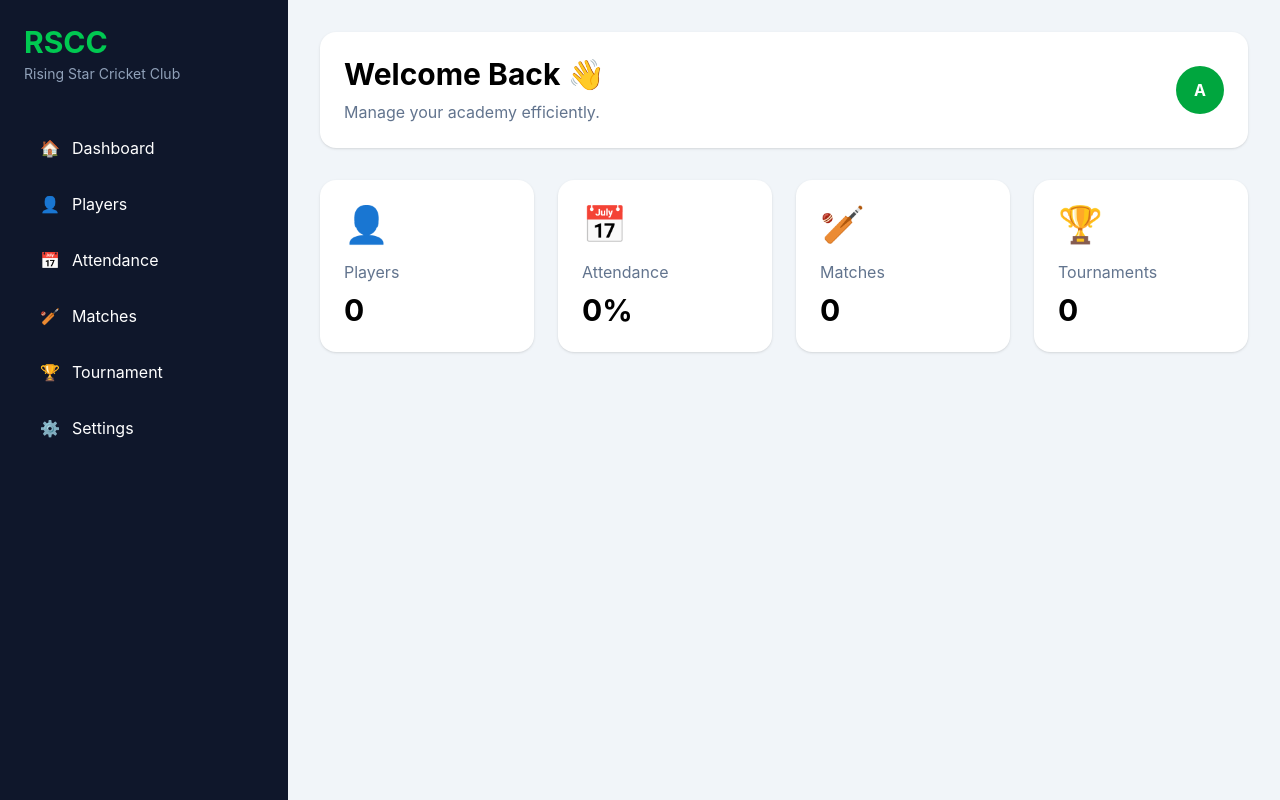
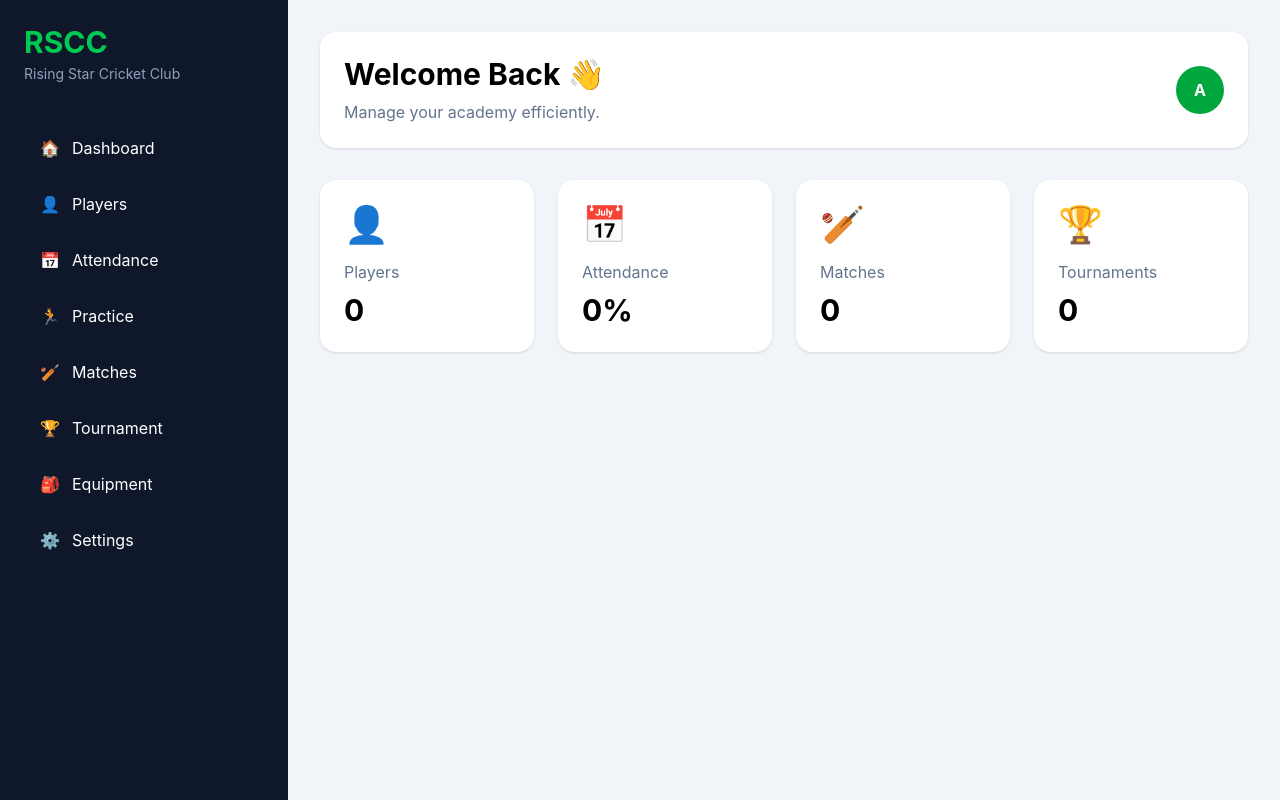
Before and after one commit to apexalphaa/rscc-app, a React (Vite) app in the folder apps/frontend/: page /dashboard in a window 1280 px wide. Built offline with nearby package versions, Linux system fonts and the light colour scheme.

Commit message:
Update Sidebar.jsx

```diff
--- a/apps/frontend/src/components/Sidebar.jsx
+++ b/apps/frontend/src/components/Sidebar.jsx
@@ -4,8 +4,10 @@ const menuItems = [
   { name: "Dashboard", icon: "🏠", path: "/dashboard" },
   { name: "Players", icon: "👤", path: "/players" },
   { name: "Attendance", icon: "📅", path: "/attendance" },
+  { name: "Practice", icon: "🏃", path: "/practice" },
   { name: "Matches", icon: "🏏", path: "/matches" },
   { name: "Tournament", icon: "🏆", path: "/tournament" },
+  { name: "Equipment", icon: "🎒", path: "/equipment" },
   { name: "Settings", icon: "⚙️", path: "/settings" },
 ];
 
```
